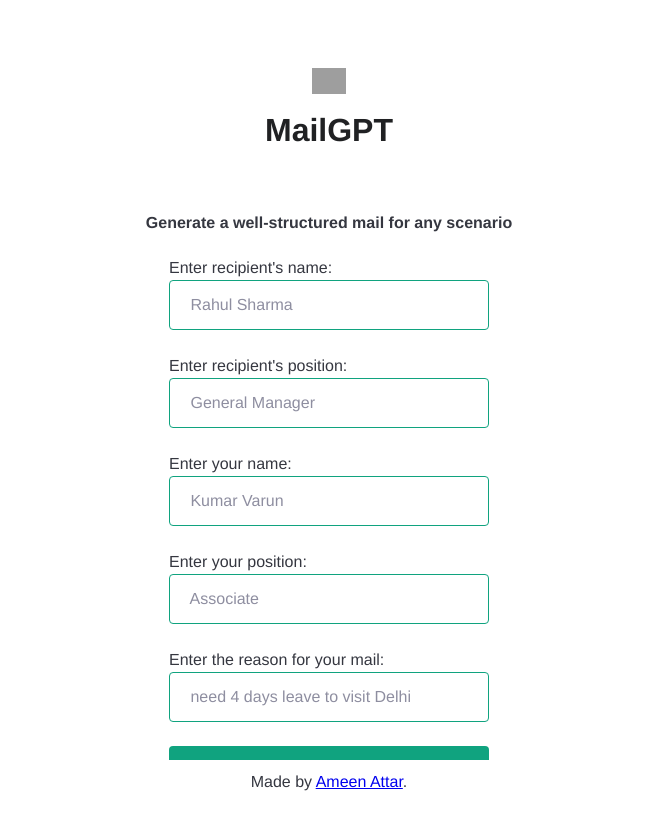
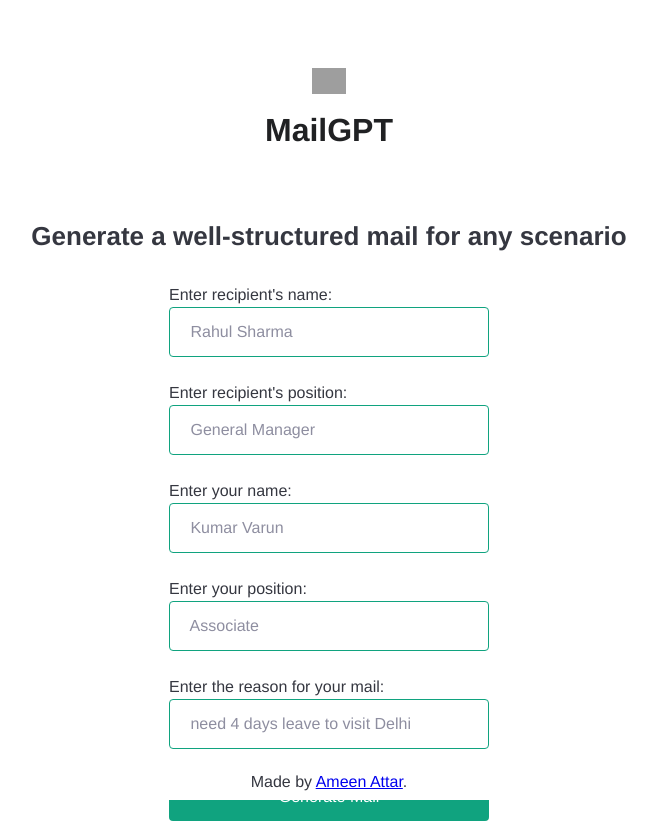
Before and after one commit to AmeenAttar/mail-gpt, a Flask app: page / in a window 1280 px wide. Shown: the whole page, without its empty margins (311-968 px from the left). Before the commit the page ends 791 px from the top, so only its background shows below. Run offline with Flask 2, Linux system fonts and the light colour scheme; some web fonts are replaced; grey boxes are pictures that could not be loaded.

Commit message:
Update index.html

```diff
--- a/templates/index.html
+++ b/templates/index.html
@@ -10,7 +10,7 @@
 <body>
   <img src="{{ url_for('static', filename='email-server-icon-png-7238.png') }}" class="icon" />
 <h3>MailGPT</h3>
-  <h4>Generate a well-structured mail for any scenario</h4>
+  <h4 style="font-size: 26px">Generate a well-structured mail for any scenario</h4>
   <form action="/" method="post">
   <label for="recipient">Enter recipient's name:</label>
     <input type="text" name="recipient" placeholder=" Rahul Sharma" required />
```
